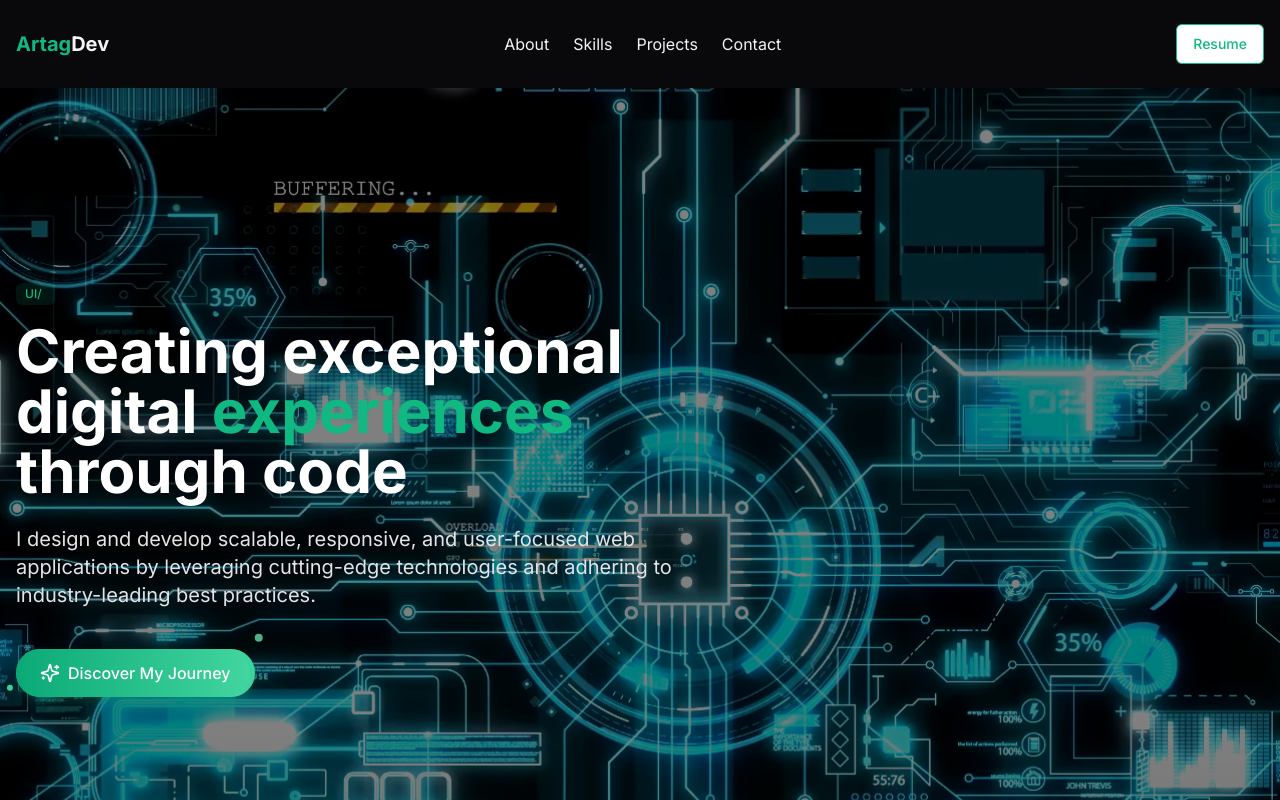
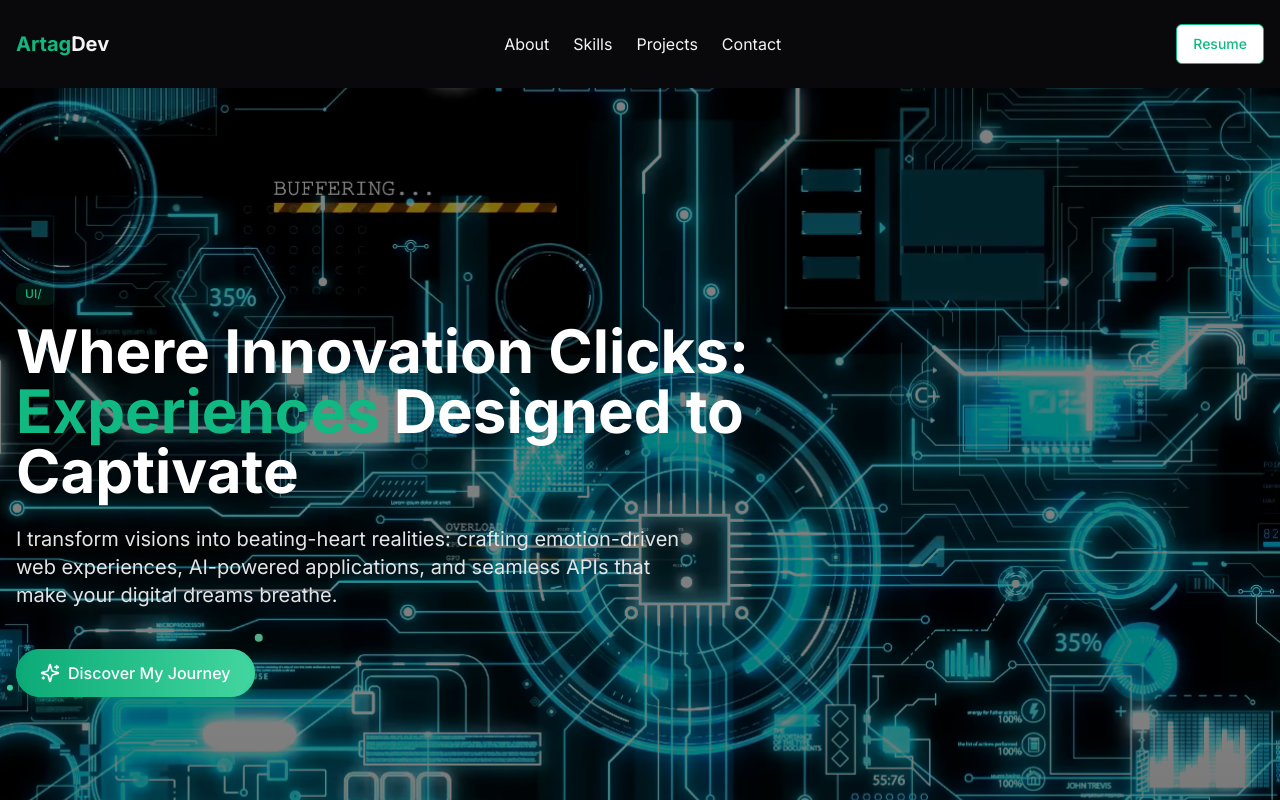
Before and after one commit to Artag-Chris/web-de-servicios, a Next.js app: page / in a window 1280 px wide. Shown: the top 800 px of the page. Built offline with nearby package versions, Linux system fonts and the light colour scheme.

Commit message:
act copy

```diff
--- a/src/components/page_components/Hero.tsx
+++ b/src/components/page_components/Hero.tsx
@@ -211,11 +211,10 @@ function Hero() {
             />
           </Badge>
           <h1 className="text-3xl sm:text-4xl md:text-6xl font-bold mb-4 md:mb-6 text-white">
-            Creating exceptional digital <span className="text-emerald-500"> experiences </span> through code
+            Where Innovation Clicks: <span className="text-emerald-500">Experiences </span>  Designed to Captivate
           </h1>
           <p className="text-zinc-200 text-base sm:text-lg md:text-xl mb-6 md:mb-8 max-w-2xl">
-            I design and develop scalable, responsive, and user-focused web applications by leveraging cutting-edge
-            technologies and adhering to industry-leading best practices.
+            I transform visions into beating-heart realities: crafting emotion-driven web experiences, AI-powered applications, and seamless APIs that make your digital dreams breathe.
           </p>
 
           <div className="flex flex-col sm:flex-row gap-4">
```
